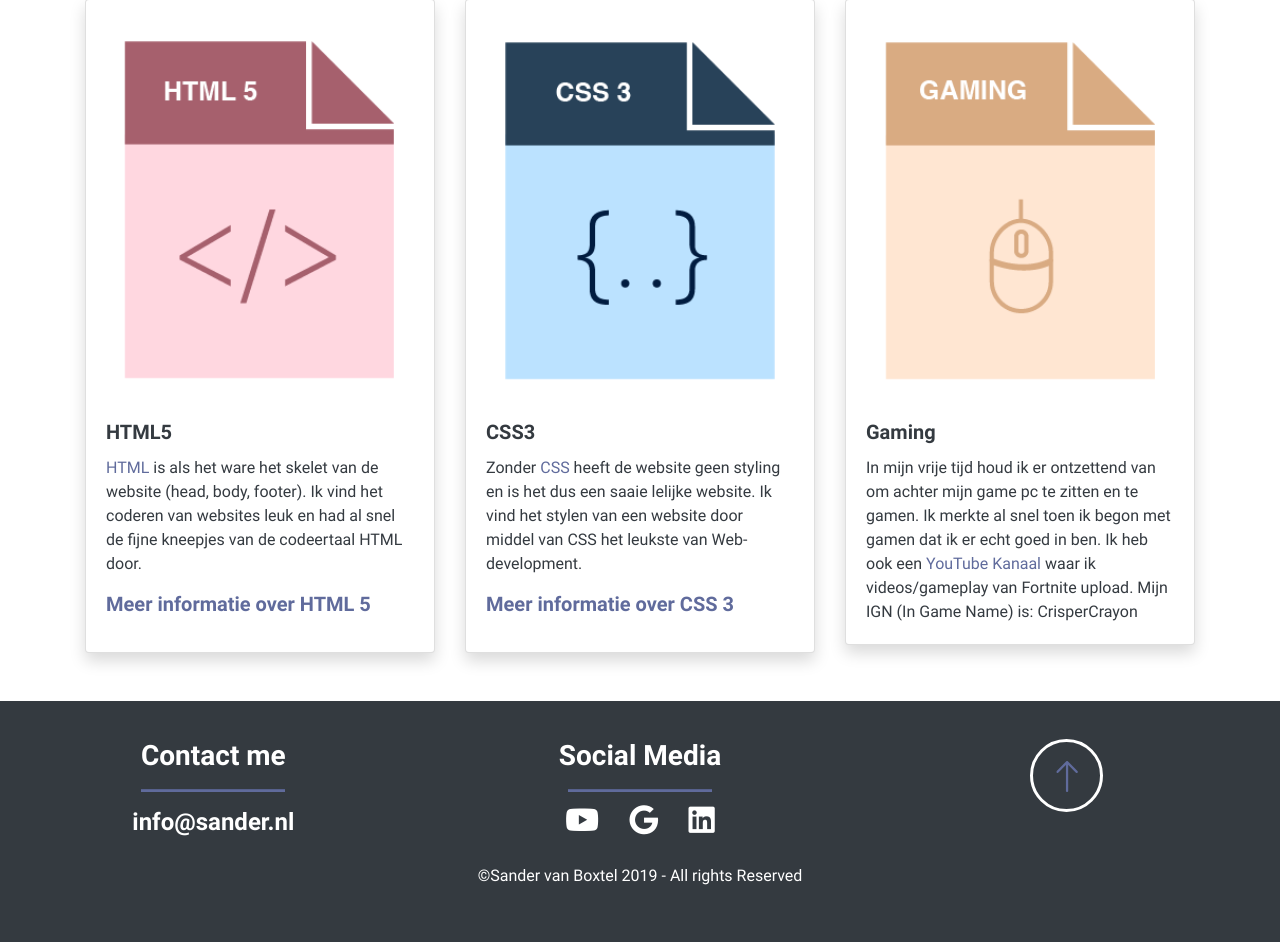
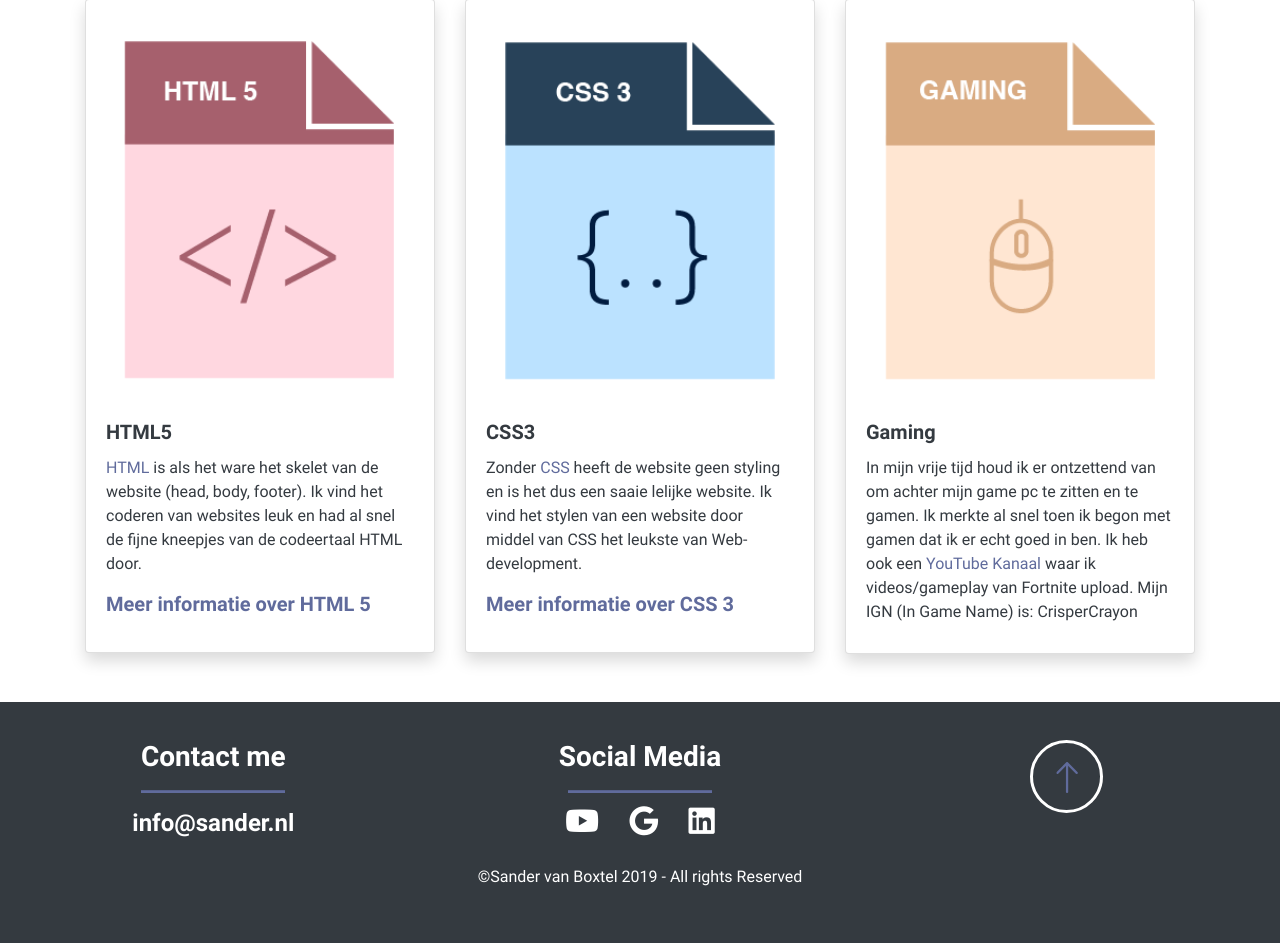
Before and after one commit to SandervanBoxtel/sandervanboxtel.github.io, a PHP site: page / in a window 1280 px wide. Shown: the part 1493-2436 px from the top of the page. Run offline with PHP 8.4, Linux system fonts and the light colour scheme; some libraries are stand-ins or nearby versions.

Commit message:
Update Skills Sectie
Update Skills Sectie Hoogte Skill 3 Styling

```diff
--- a/css/sander-style.css
+++ b/css/sander-style.css
@@ -264,6 +264,11 @@ p {
     margin-top: 1.3rem;
 }
 
+.card.shadow1 {
+    height: 40.9rem;
+    box-shadow: 0 .5rem 1rem rgba(0,0,0,.15)!important;
+}
+
 .inner {
     overflow: hidden;
 }
@@ -407,4 +412,8 @@ footer {
     .homewrapper {
         display: block;
     }
+
+    .card.shadow1 {
+        height: auto;
+    }
 }
--- a/index.html
+++ b/index.html
@@ -170,7 +170,7 @@
                   </div>
                </div>
                <div class="col-sm-12 col-md-4">
-                  <div class="card shadow" style="width: 100%;">
+                  <div class="card shadow1" style="width: 100%;">
                      <div class="inner">
                         <img class="card-img-top cardimgs" src="img/gaming.png" alt="Card image cap">
                      </div>
```
